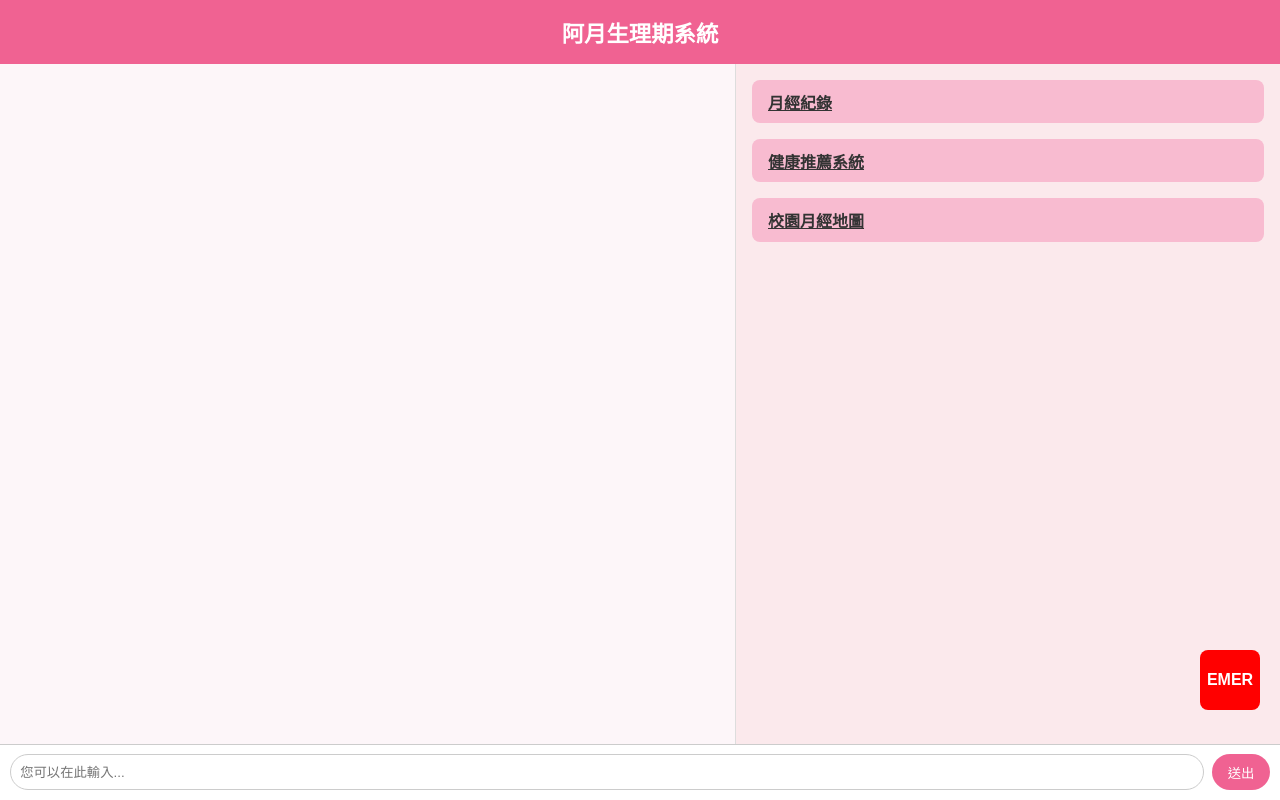
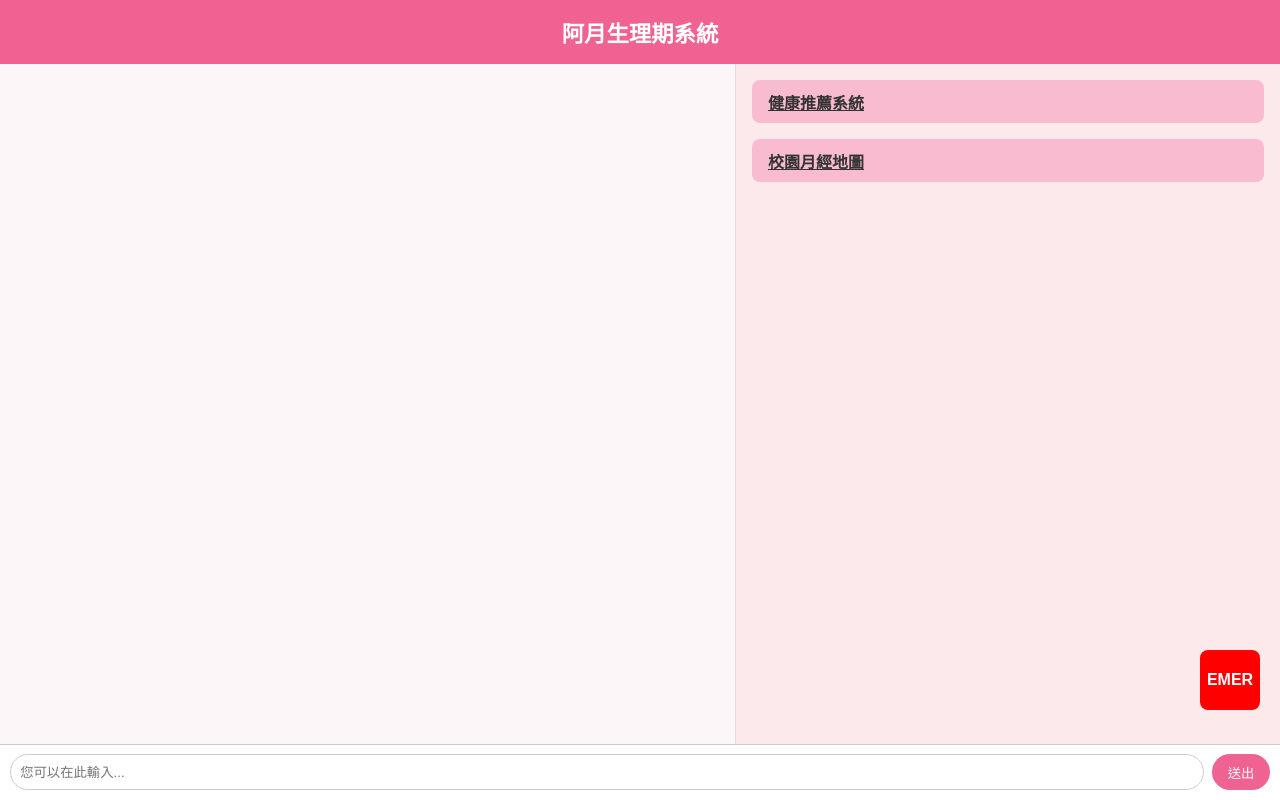
Before and after one commit to Adrian-Kao/PeriodApp-clean, a plain HTML site: page front-page.html in a window 1280 px wide. Drawn offline with Linux system fonts and the light colour scheme.

Commit message:
Update front-page.html

```diff
--- a/front-page.html
+++ b/front-page.html
@@ -18,8 +18,8 @@
   </div>
 
   <div class="menu">
-    <a href="report.html" class="feature-card">月經紀錄</a>
-    <a href="health.html" class="feature-card">健康推薦系統</a>
+
+    <a href="Ai-chat.html" class="feature-card">健康推薦系統</a>
     <a href="map.html" class="feature-card">校園月經地圖</a>
   </div>
 </div>
```
